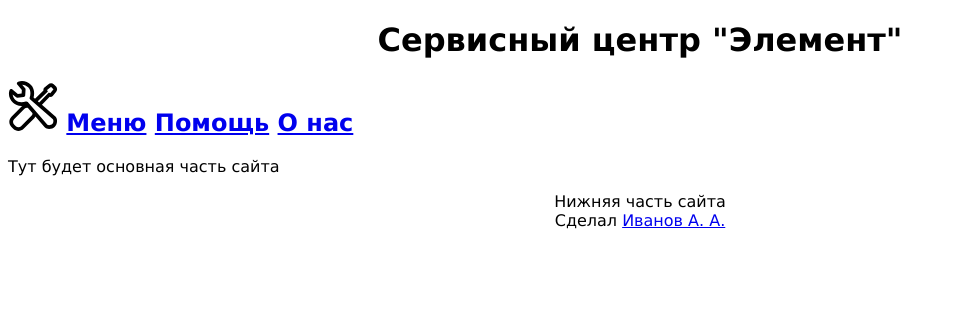
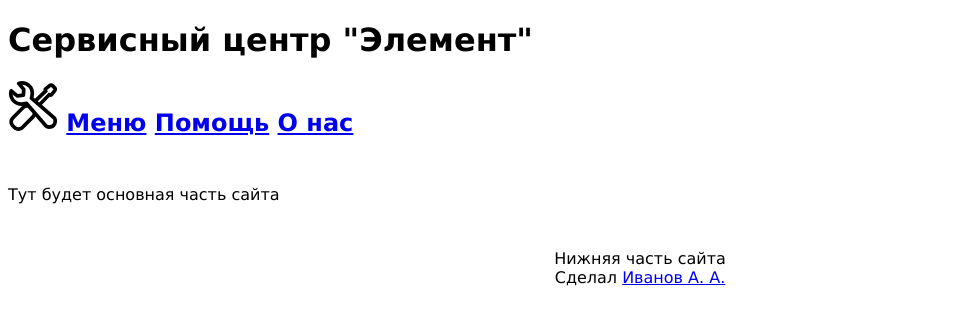
Before and after one commit to mrsnikman/project, a plain HTML site: page index.html in a window 1280 px wide. Shown: the whole page, without its empty margins (0-955 px from the left). Drawn offline with Linux system fonts and the light colour scheme.

Commit message:
update 1.3

```diff
--- a/index.html
+++ b/index.html
@@ -7,9 +7,9 @@
 		<link rel="stylesheet" href="styles.css">
 	</head>
 <body>
+
 	<header class="page_header">
-		<h1>Сервисный центр "Элемент"</h1>
-	</header>
+		<h1 class="page_header1">Сервисный центр "Элемент"</h1>
 		<h2>
 			<div class="main_header">
 				<nav class="container">
@@ -20,11 +20,15 @@
 				</nav>
 			</div>
 		</h2>
-	<div class="main_page">
+	</header>
+
+
+	<main class="main_page">
 		<div class="container">
 			<p>Тут будет основная часть сайта</p>
 		</div>
-	</div>
+	</main>
+
 	<div class="page_footer">
 		<div class="container">
 			<p>
--- a/styles.css
+++ b/styles.css
@@ -1,7 +1,14 @@
+.page_header{
 
-.page_header{
+    @support (backdrop-filter: blur(10px)){
+        backdrop-filter: blur(10px);
+        background-color: rbga;
+    }
+}
+
+.page_header1{
     color: black;
-    text-align: center;
+    text-align: left;
     font-family: verdana;
 }
 
@@ -14,6 +21,8 @@
     }
 }
 .main_page{
+    padding-top: 1%;
+    padding-bottom: 1%;
     .container{
         font-family: verdana;
     }
```
Lines whose indentation alone changed are shown as unchanged.
